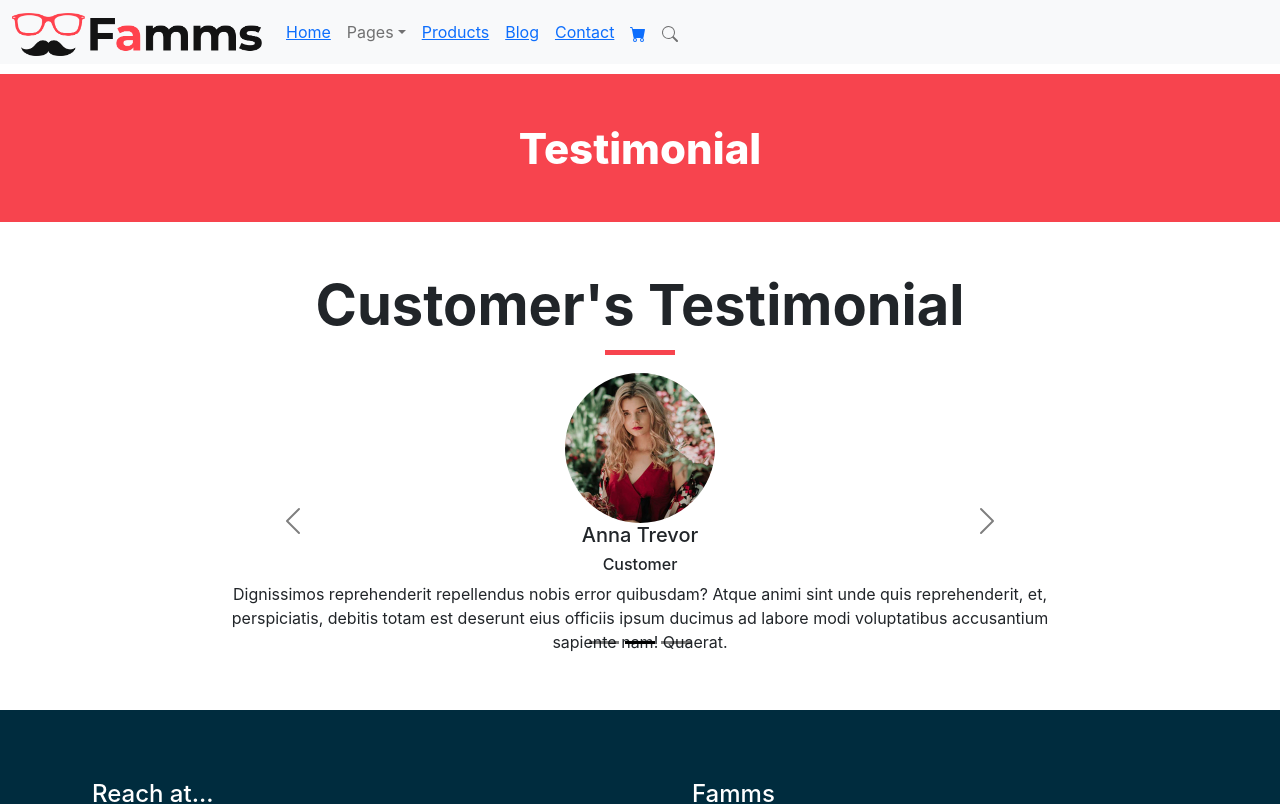
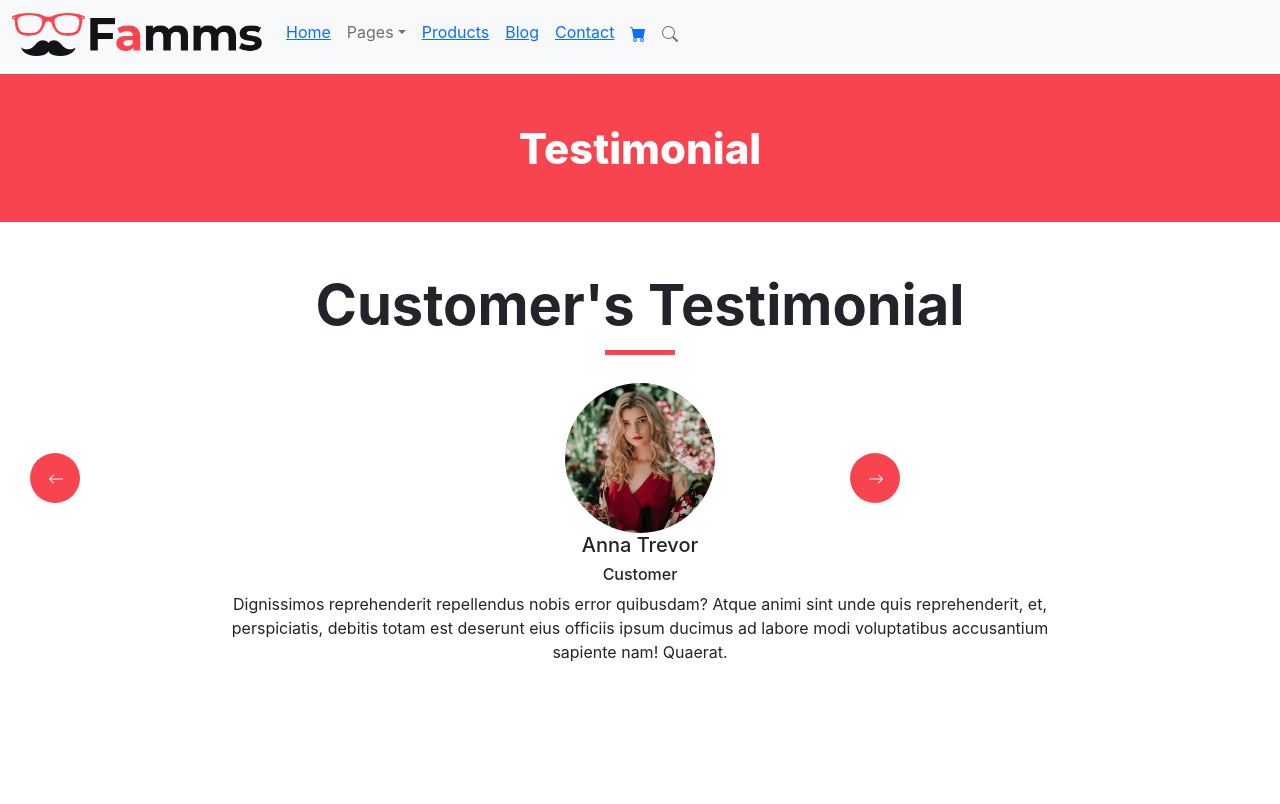
Before and after one commit to aravindd7/reactassignsub, a React (Create React App) app in the folder reactapp/: page /testimonial in a window 1280 px wide. Shown: the top 804 px of the page. Built offline with nearby package versions, Linux system fonts and the light colour scheme.

Commit message:
slider testimonial working

```diff
--- a/reactapp/src/components/content/LandingContent.js
+++ b/reactapp/src/components/content/LandingContent.js
@@ -9,7 +9,7 @@ export default function LandingContent() {
     return (
         <div className="landing-box">
         <CarouselProvider
-        naturalSlideWidth={400}
+        naturalSlideWidth={100}
         naturalSlideHeight={100}
         totalSlides={3}
         >
--- a/reactapp/src/components/content/TestimonialContent.js
+++ b/reactapp/src/components/content/TestimonialContent.js
@@ -1,15 +1,36 @@
 import React from "react";
 import { BsFillArrowLeftCircleFill } from "react-icons/bs";
 import { BsFillArrowRightCircleFill } from "react-icons/bs";
-import { Carousel } from "react-bootstrap";
+import { BsArrowLeft } from "react-icons/bs";
+import { BsArrowRight } from "react-icons/bs";
+import { CarouselProvider, Slider, Slide, ButtonBack, ButtonNext, Image } from 'pure-react-carousel';
+import 'pure-react-carousel/dist/react-carousel.es.css';
 import SubHeader from "../../hoc/Subheader";
 
 export default function TestimonialContent() {
     return (
         <div className="content-testimonial">
          <SubHeader text="Customer's Testimonial"/>
-         <Carousel variant="dark" indicators="false">
-            <Carousel.Item>
+         <CarouselProvider
+          naturalSlideWidth={400}
+          naturalSlideHeight={400}
+          totalSlides={3}>
+            <ButtonBack className="controls-testimonial-left">
+            <BsArrowLeft style={{color: "white", width: "40px"}} />
+            </ButtonBack>
+            <Slider className="slider-testimonial">
+            {/* <ButtonBack /> */}
+            <Slide index={0} className="detail-testimonial">
+            <img className="img-box-inner" src="../images/client.jpg"/>
+            <h5>Anna Trevor</h5>
+            <h6>Customer</h6>
+            <p>Dignissimos reprehenderit repellendus nobis error quibusdam?
+             Atque animi sint unde quis reprehenderit, et,<br />perspiciatis,
+             debitis totam est deserunt eius officiis ipsum ducimus ad labore
+             modi voluptatibus accusantium <br /> sapiente nam! Quaerat.
+             </p>
+             </Slide>
+             <Slide index={1}>
             <img  className="img-box-inner" src="../images/client.jpg"/>
             <h5>Anna Trevor</h5>
             <h6>Customer</h6>
@@ -18,8 +39,8 @@ export default function TestimonialContent() {
              debitis totam est deserunt eius officiis ipsum ducimus ad labore
              modi voluptatibus accusantium <br /> sapiente nam! Quaerat.
              </p>
-             </Carousel.Item>
-             <Carousel.Item>
+             </Slide>
+             <Slide index={2}>
             <img  className="img-box-inner" src="../images/client.jpg"/>
             <h5>Anna Trevor</h5>
             <h6>Customer</h6>
@@ -28,18 +49,13 @@ export default function TestimonialContent() {
              debitis totam est deserunt eius officiis ipsum ducimus ad labore
              modi voluptatibus accusantium <br /> sapiente nam! Quaerat.
              </p>
-             </Carousel.Item>
-             <Carousel.Item>
-            <img  className="img-box-inner" src="../images/client.jpg"/>
-            <h5>Anna Trevor</h5>
-            <h6>Customer</h6>
-            <p>Dignissimos reprehenderit repellendus nobis error quibusdam?
-             Atque animi sint unde quis reprehenderit, et,<br />perspiciatis,
-             debitis totam est deserunt eius officiis ipsum ducimus ad labore
-             modi voluptatibus accusantium <br /> sapiente nam! Quaerat.
-             </p>
-             </Carousel.Item>
-         </Carousel>
+             </Slide>
+             {/* <ButtonNext /> */}
+             </Slider>
+             <ButtonNext className="controls-testimonial-right">
+             <BsArrowRight style={{color: "white", width: "40px"}} />
+             </ButtonNext>
+         </CarouselProvider>
         </div>
     );
 }
--- a/reactapp/src/index.css
+++ b/reactapp/src/index.css
@@ -152,16 +152,52 @@ code {
   list-style-type: none;
 }
 
+.slider-testimonial {
+  position: relative;
+  top: 10px;
+}
+
+
+.content-testimonial {
+   width: 100%;
+   height: 500px;
+}
+
+.slider-testimonial {
+  position: relative;
+  top: 10px;
+}
+
+.detail-testimonial {
+  width: 10%;
+}
+
 .img-box-inner {
   width: 150px;
   height: 150px;
   border-radius: 100%;
 }
 
-.content-testimonial {
-  display: flex;
-  flex-direction: column;
-  align-items: center;
+.controls-testimonial-left {
+  position: absolute;
+  left: 30px;
+  top: 80px;
+  background-color: #f7444e;
+  border: none;
+  width: 50px;
+  height: 50px;
+  border-radius: 100%;
+}
+
+.controls-testimonial-right {
+  position: absolute;
+  left: 850px;
+  top: 80px;
+  background-color: #f7444e;
+  border: none;
+  width: 50px;
+  height: 50px;
+  border-radius: 100%;
 }
 
 .btn-box {
```
